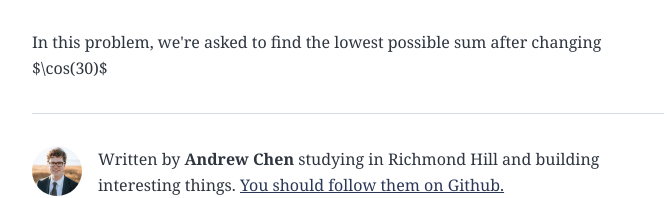
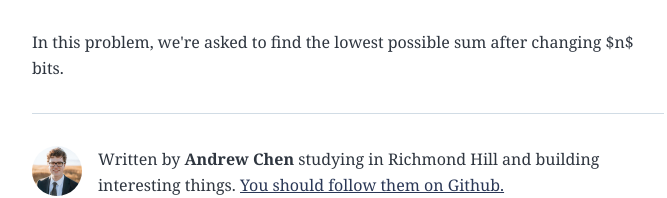
Before and after one commit to anyuan-chen/basicblog, a Gatsby site: page /bit-sum/ in a window 1280 px wide. Shown: the part 375-573 px from the top of the page, 292-959 px from the left. Built offline with nearby package versions, Linux system fonts and the light colour scheme; Gatsby itself is replaced by a stand-in of ours.

```diff
--- a/content/blog/bit-sum/index.md
+++ b/content/blog/bit-sum/index.md
@@ -10,4 +10,4 @@
 
 
 
-In this problem, we're asked to find the lowest possible sum after changing $\cos(30)$
+In this problem, we're asked to find the lowest possible sum after changing $n$ bits.
```
